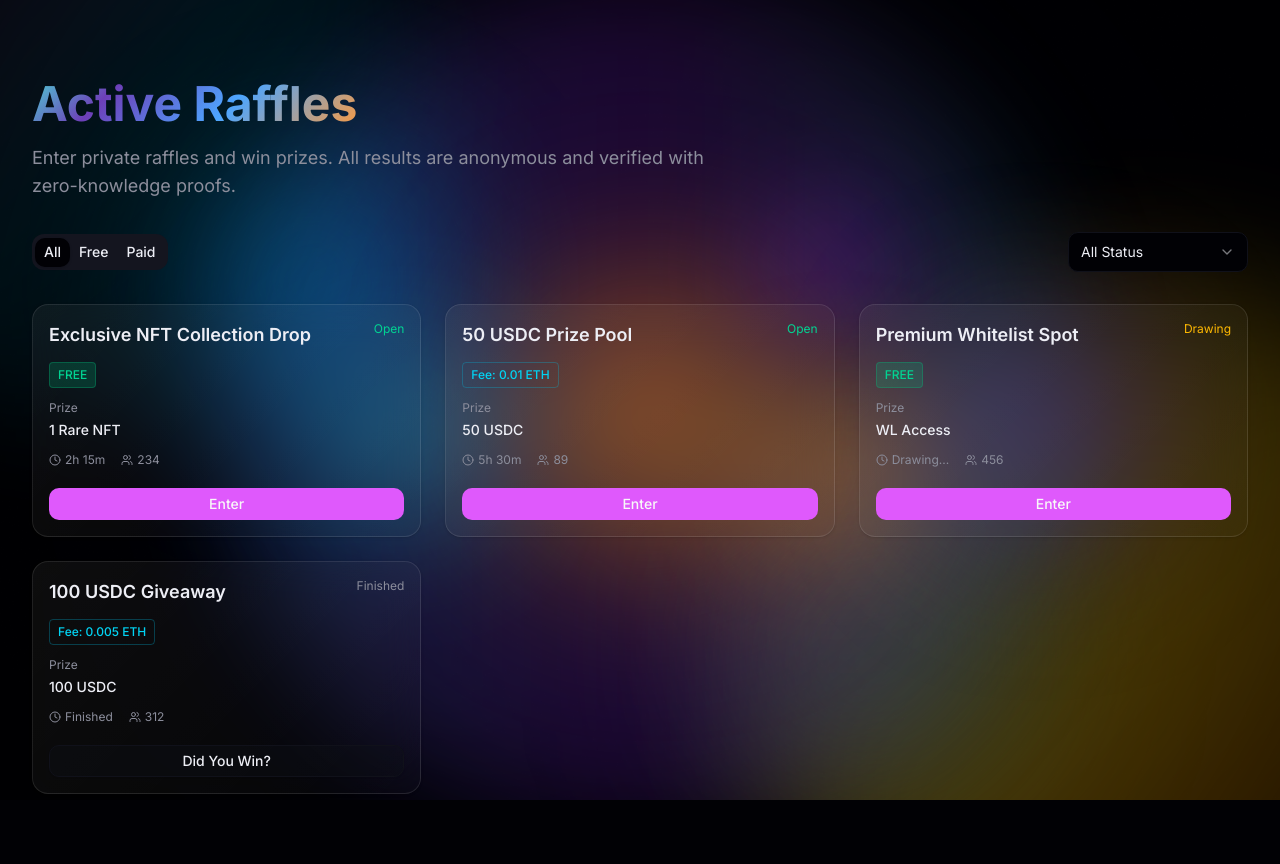
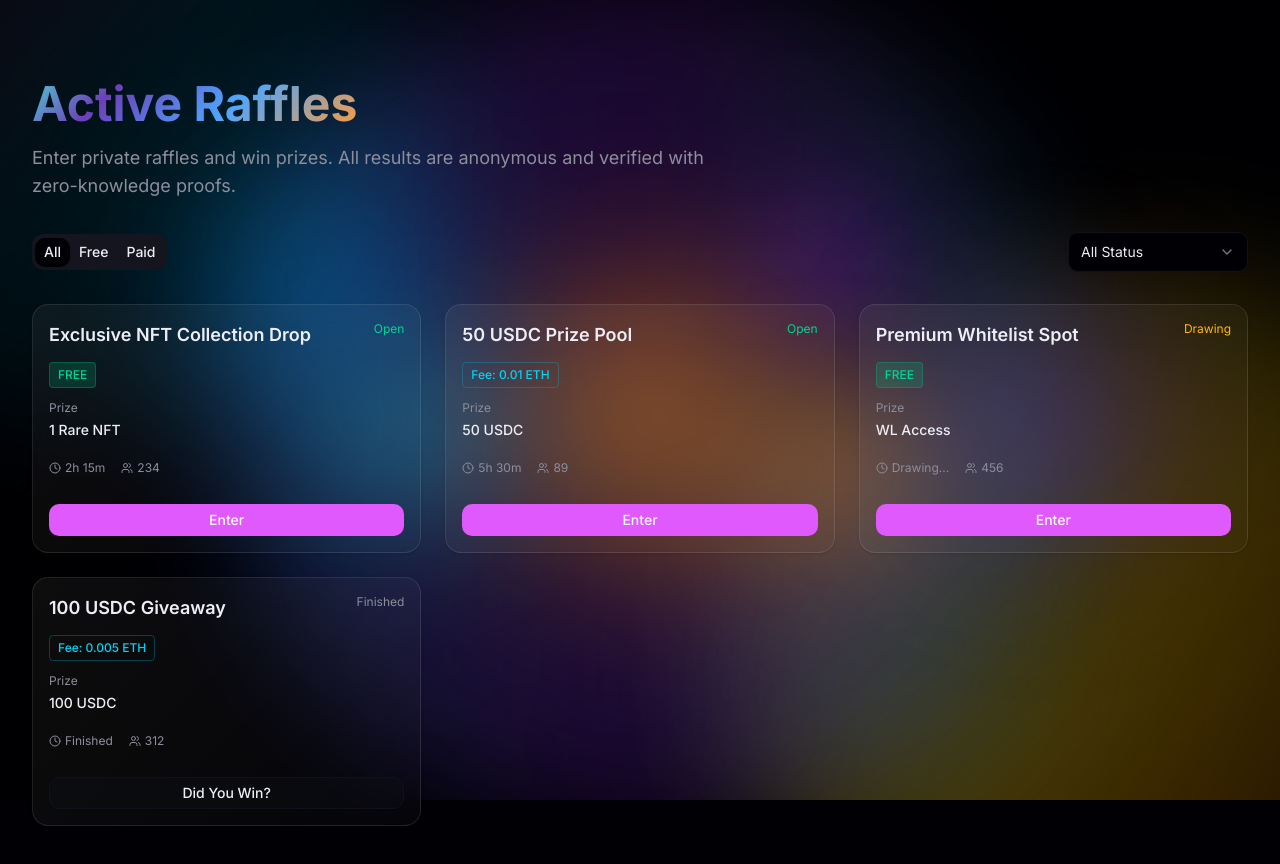
Before and after one commit to Odig0/zk-blind-roulette, a Next.js app: page /raffles in a window 1280 px wide. Shown: the top 864 px of the page. Built offline with nearby package versions, Linux system fonts and the light colour scheme.

Commit message:
optimice cards raffle

```diff
--- a/components/raffles/raffle-card.tsx
+++ b/components/raffles/raffle-card.tsx
@@ -66,7 +66,7 @@ export function RaffleCard({
 
   return (
     <Card className="glass-card p-3 sm:p-4 hover:border-cyan-500/50 transition-all duration-300 group">
-      <div className="space-y-2 sm:space-y-3">
+      <div className="space-y-3 sm:space-y-3">
         {/* Header */}
         <div className="flex items-start justify-between gap-2">
           <h3 className="font-semibold text-base sm:text-lg line-clamp-2 group-hover:text-cyan-400 transition-colors">
@@ -89,13 +89,13 @@ export function RaffleCard({
         </div>
 
         {/* Prize */}
-        <div className="space-y-1">
+        <div className="space-y-1 pb-2">
           <p className="text-xs text-muted-foreground">Prize</p>
           <p className="text-sm font-medium text-foreground">{prize}</p>
         </div>
 
         {/* Stats */}
-        <div className="flex items-center gap-4 text-xs text-muted-foreground">
+        <div className="flex items-center gap-4 text-xs text-muted-foreground pb-1">
           <div className="flex items-center gap-1">
             <Clock className="h-3 w-3" />
             <span>{endsIn}</span>
@@ -109,7 +109,7 @@ export function RaffleCard({
         </div>
 
         {/* Action Button */}
-        <div className="pt-2">
+        <div className="pt-4 sm:pt-3">
           {getActionButton()}
         </div>
       </div>
--- a/components/roulette/scheduled-draws.tsx
+++ b/components/roulette/scheduled-draws.tsx
@@ -167,7 +167,7 @@ export function ScheduledDraws({ onBet, userBalance, enteredDrawIds = [] }: Sche
                 </div>
               </div>
 
-              <div className="grid grid-cols-2 gap-2 text-xs text-gray-400 mt-3 pt-3 border-t border-gray-700">
+              <div className="grid grid-cols-2 gap-2 text-xs text-gray-400 mt-3 pt-3 border-t border-gray-700 mb-4">
                 <div>
                   <p className="text-gray-500">Bettors</p>
                   <p className="font-semibold text-white">{draw.totalBettors}</p>
@@ -180,7 +180,7 @@ export function ScheduledDraws({ onBet, userBalance, enteredDrawIds = [] }: Sche
 
               {/* Enter Raffle Button or Confirmation Message */}
               {enteredDrawIds.includes(draw.id) ? (
-                <div className="mt-3 p-3 rounded-lg bg-gradient-to-r from-cyan-900/30 to-purple-900/30 border border-cyan-500/30">
+                <div className="p-3 rounded-lg bg-gradient-to-r from-cyan-900/30 to-purple-900/30 border border-cyan-500/30">
                   <p className="text-sm text-cyan-300 text-center font-medium">
                     ✓ Entered • Draw executes at {draw.time} GMT-4
                   </p>
```
